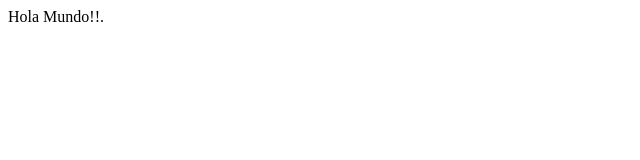
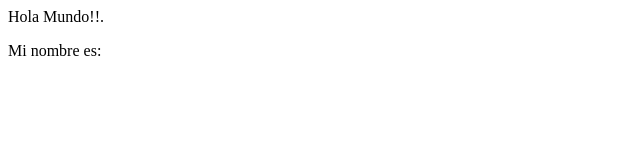
Before and after one commit to fran59git/uax-devops-01, a plain HTML site: page index.html in a window 1280 px wide. Shown: the full height of the page, 0-640 px from the left. Drawn offline with Linux system fonts and the light colour scheme.

Commit message:
ADDED: Mi nombre

```diff
--- a/index.html
+++ b/index.html
@@ -4,5 +4,6 @@
     </head>
     <body>
         <p>Hola Mundo!!.</p>
+        <P>Mi nombre es: </p>
     </body>
 </html>
```
